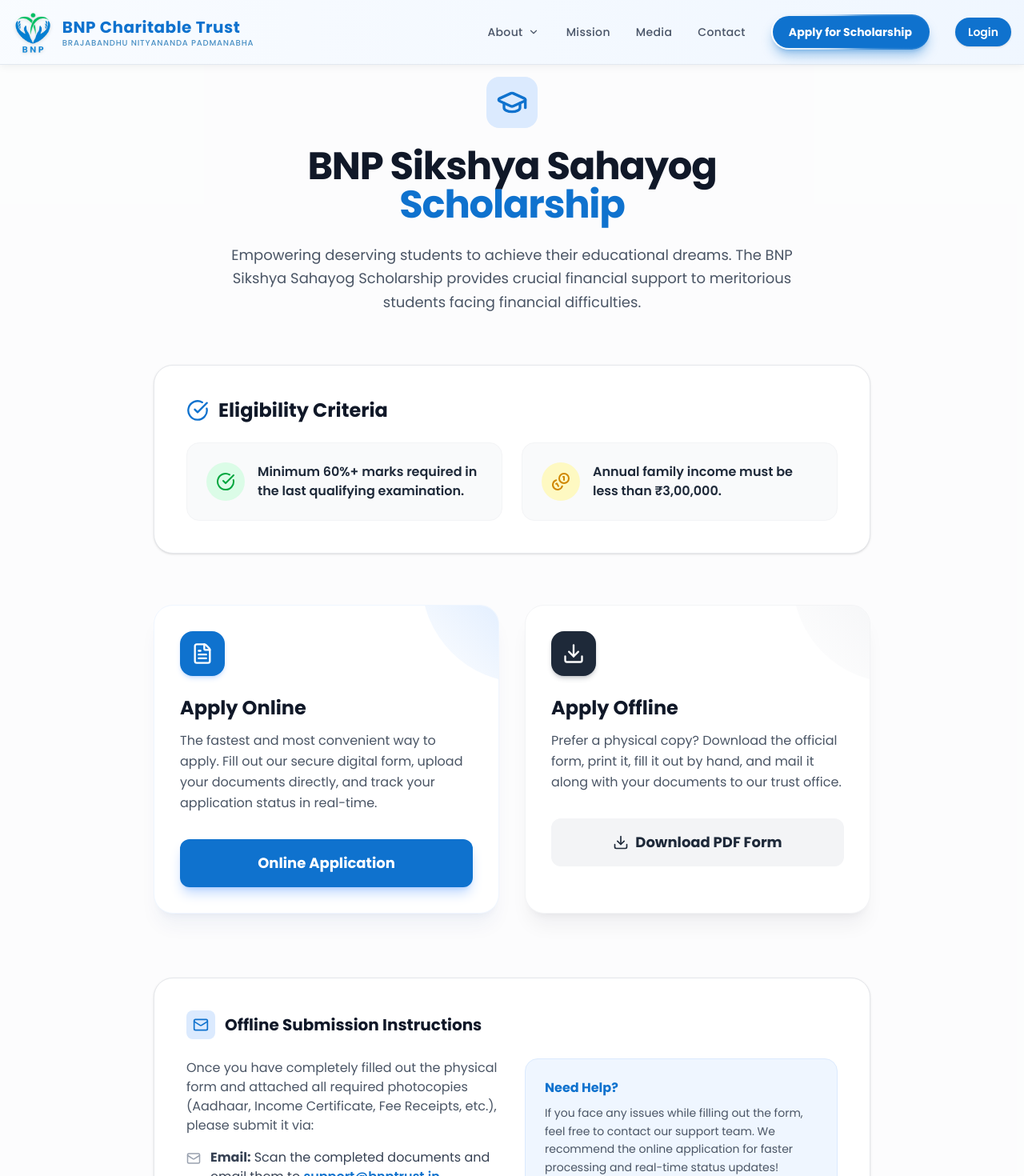
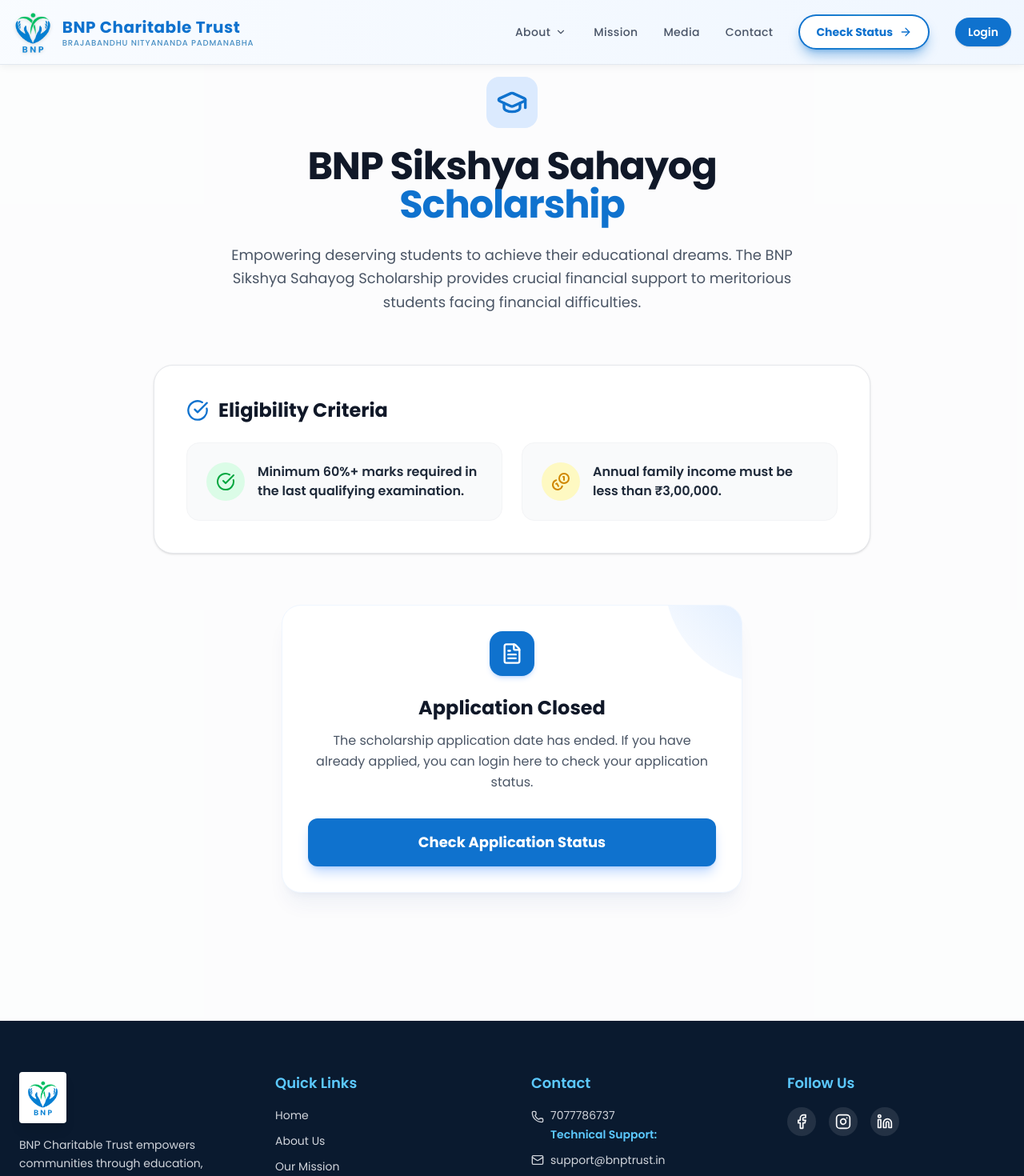
Before and after one commit to ashish1289/bnpcharitabletrust, a React (Vite) app: page /scholarship-info in a window 1280 px wide. Shown: the top 1470 px of the page at 80% size. Built offline with nearby package versions, Linux system fonts and the light colour scheme; the HTML template or start-up script is replaced by a standard one.

Commit message:
feat: Disable scholarship application and signups, update UI for closed period

```diff
--- a/src/components/Navbar.jsx
+++ b/src/components/Navbar.jsx
@@ -1,6 +1,6 @@
 import React, { useState, useRef, useEffect } from "react";
 import { motion, AnimatePresence } from "framer-motion";
-import { Menu, X, ChevronDown, Users, Building2, Info, Star, GraduationCap } from "lucide-react";
+import { Menu, X, ChevronDown, Users, Building2, Info, Star, GraduationCap, ArrowRight } from "lucide-react";
 import { Link, useLocation } from "react-router-dom";
 
 const aboutSubLinks = [
@@ -152,10 +152,19 @@
           ))}
 
           <motion.div whileHover={{ scale: 1.05 }} whileTap={{ scale: 0.95 }} transition={{ type: "spring", stiffness: 400 }}>
+            {/* Original Apply CTA when scholarship is open
             <Link to="/scholarship/apply" className="relative inline-flex overflow-hidden rounded-full p-[2px] shadow-lg shadow-[#0F72CE]/40 group">
               <span className="absolute inset-[-1000%] animate-[spin_2.5s_linear_infinite] bg-[conic-gradient(from_90deg_at_50%_50%,#0F72CE_0%,#ffffff_50%,#0F72CE_100%)]" />
               <span className="relative inline-flex h-full w-full items-center justify-center rounded-full bg-[#0F72CE] px-5 py-2.5 text-sm font-bold text-white transition-all group-hover:bg-[#0A4C8B]">
                 Apply for Scholarship
+              </span>
+            </Link>
+            */}
+            <Link to="/admin/login" className="relative inline-flex overflow-hidden rounded-full p-[2px] shadow-lg shadow-[#0F72CE]/40 group">
+              <span className="absolute inset-0 bg-gradient-to-r from-[#0F72CE] via-[#2185D0] to-[#0F72CE] opacity-100 transition-opacity duration-500"></span>
+              <span className="relative flex items-center justify-center gap-2 rounded-full bg-white px-5 py-2.5 text-sm font-bold text-[#0F72CE] transition-all duration-300 group-hover:bg-transparent group-hover:text-white">
+                Check Status
+                <ArrowRight size={16} className="transition-transform duration-300 group-hover:translate-x-1" />
               </span>
             </Link>
           </motion.div>
@@ -252,10 +261,19 @@
                 </Link>
               ))}
 
+              {/* Original Mobile Apply CTA when scholarship is open
               <Link to="/scholarship/apply" className="relative inline-flex overflow-hidden rounded-full p-[2px] shadow-md shadow-[#0F72CE]/30 w-full mt-2 group block">
                 <span className="absolute inset-[-1000%] animate-[spin_2.5s_linear_infinite] bg-[conic-gradient(from_90deg_at_50%_50%,#0F72CE_0%,#ffffff_50%,#0F72CE_100%)]" />
                 <span className="relative inline-flex h-full w-full items-center justify-center rounded-full bg-[#0F72CE] py-3 text-base font-bold text-white transition-all group-hover:bg-[#0A4C8B]">
                   Apply for Scholarship
+                </span>
+              </Link>
+              */}
+              <Link to="/admin/login" className="relative inline-flex overflow-hidden rounded-full p-[2px] shadow-md shadow-[#0F72CE]/30 w-full mt-2 group block">
+                <span className="absolute inset-0 bg-gradient-to-r from-[#0F72CE] via-[#2185D0] to-[#0F72CE] opacity-100"></span>
+                <span className="relative flex items-center justify-center gap-2 w-full rounded-full bg-white px-4 py-3 text-base font-bold text-[#0F72CE] transition-all duration-300 group-hover:bg-transparent group-hover:text-white">
+                  Check Status
+                  <ArrowRight size={18} />
                 </span>
               </Link>
 
--- a/src/pages/ScholarshipApply.jsx
+++ b/src/pages/ScholarshipApply.jsx
@@ -49,6 +49,7 @@
           <h1 className="text-4xl font-bold text-[#0F72CE]">
             {draftApplication ? 'Resume Your Application' : 'BNP Sikshya Sahayog Scholarship Form'}
           </h1>
+          {/* Original text when scholarship is open
           {draftApplication ? (
             <p className="mt-3 text-gray-600 max-w-2xl mx-auto">
               You're resuming your saved draft. All your previous progress has been loaded.
@@ -56,6 +57,16 @@
           ) : (
             <p className="mt-3 text-gray-600 max-w-2xl mx-auto">
               Eligibility: Students who have secured 60% or above marks in the qualifying examination and whose annual family income does not exceed ₹3,00,000 are eligible to apply for this scholarship.
+            </p>
+          )}
+          */}
+          {draftApplication ? (
+            <p className="mt-3 text-gray-600 max-w-2xl mx-auto">
+              The scholarship application date has ended. You can no longer resume or edit your application.
+            </p>
+          ) : (
+            <p className="mt-3 text-gray-600 max-w-2xl mx-auto">
+              The scholarship application date has ended. No new applications are being accepted at this time.
             </p>
           )}
         </div>
@@ -88,7 +99,10 @@
                 <div className="animate-spin w-10 h-10 border-4 border-[#0F72CE] border-t-transparent rounded-full mx-auto mb-4"></div>
                 <p className="text-gray-500 font-medium">Loading your draft application...</p>
               </div>
-            ) : draftError ? (
+            ) : (
+              <>
+                {/* Original form code when scholarship is open
+                {draftError ? (
                   <div className="rounded-2xl border bg-red-50 p-8 text-center max-w-md mx-auto">
                     <p className="text-red-600 font-semibold mb-4">{draftError}</p>
                     <Link to="/profile" className="inline-flex rounded-full bg-[#0F72CE] px-6 py-2 font-semibold text-white hover:bg-[#0A4C8B]">
@@ -98,6 +112,19 @@
                 ) : (
                   <ScholarshipFormWizard authUser={authUser} draftApplication={draftApplication} />
                 )}
+                */}
+
+                {/* Active code (Application closed) */}
+                <div className="rounded-2xl border bg-yellow-50 p-8 text-center max-w-md mx-auto">
+                  <p className="text-yellow-700 font-semibold mb-4">
+                    The scholarship application date is over. New applications or draft submissions are no longer allowed.
+                  </p>
+                  <Link to="/profile" className="inline-flex rounded-full bg-[#0F72CE] px-6 py-2 font-semibold text-white hover:bg-[#0A4C8B]">
+                    Check Application Status
+                  </Link>
+                </div>
+              </>
+            )}
           </>
         )}
       </section>
--- a/src/pages/ScholarshipInfo.jsx
+++ b/src/pages/ScholarshipInfo.jsx
@@ -61,10 +61,9 @@
             </div>
           </motion.div>
 
-          {/* Application Options */}
+          {/* Application Options (Original Code when scholarship is open)
           <div className="grid md:grid-cols-2 gap-8 max-w-4xl mx-auto mb-20">
 
-            {/* Online Card */}
             <motion.div
               initial={{ opacity: 0, x: -20 }}
               animate={{ opacity: 1, x: 0 }}
@@ -86,7 +85,6 @@
               </div>
             </motion.div>
 
-            {/* Offline Card */}
             <motion.div
               initial={{ opacity: 0, x: 20 }}
               animate={{ opacity: 1, x: 0 }}
@@ -96,8 +94,7 @@
               <div className="absolute top-0 right-0 w-32 h-32 bg-gradient-to-bl from-gray-100 to-transparent rounded-bl-full -mr-8 -mt-8 transition-transform group-hover:scale-110" />
               <div className="relative z-10">
                 <div className="w-14 h-14 bg-gray-800 text-white rounded-2xl flex items-center justify-center mb-6 shadow-md shadow-gray-800/20">
-                  <Download size={28} />
-                </div>
+                  <Download size={28} /                </div>
                 <h3 className="text-2xl font-bold text-gray-900 mb-3">Apply Offline</h3>
                 <p className="text-gray-600 mb-8 leading-relaxed">
                   Prefer a physical copy? Download the official form, print it, fill it out by hand, and mail it along with your documents to our trust office.
@@ -114,8 +111,33 @@
             </motion.div>
 
           </div>
+          */}
 
-          {/* Offline Instructions */}
+          {/* Status Check Card (Active when closed) */}
+          <div className="max-w-xl mx-auto mb-20">
+            <motion.div
+              initial={{ opacity: 0, y: 20 }}
+              animate={{ opacity: 1, y: 0 }}
+              transition={{ delay: 0.1 }}
+              className="bg-white rounded-3xl p-8 shadow-xl shadow-blue-900/5 border border-blue-50 relative overflow-hidden group"
+            >
+              <div className="absolute top-0 right-0 w-32 h-32 bg-gradient-to-bl from-blue-100 to-transparent rounded-bl-full -mr-8 -mt-8 transition-transform group-hover:scale-110" />
+              <div className="relative z-10 text-center">
+                <div className="w-14 h-14 bg-[#0F72CE] text-white rounded-2xl flex items-center justify-center mb-6 mx-auto shadow-md shadow-blue-500/20">
+                  <FileText size={28} />
+                </div>
+                <h3 className="text-2xl font-bold text-gray-900 mb-3">Application Closed</h3>
+                <p className="text-gray-600 mb-8 leading-relaxed">
+                  The scholarship application date has ended. If you have already applied, you can login here to check your application status.
+                </p>
+                <Link to="/admin/login" className="inline-flex items-center justify-center w-full py-4 bg-[#0F72CE] text-white rounded-xl font-bold text-lg hover:bg-[#0A4C8B] transition-colors shadow-lg shadow-blue-500/30">
+                  Check Application Status
+                </Link>
+              </div>
+            </motion.div>
+          </div>
+
+          {/* Offline Instructions (Original code when open)
           <motion.div
             initial={{ opacity: 0, y: 20 }}
             animate={{ opacity: 1, y: 0 }}
@@ -150,6 +172,7 @@
               </div>
             </div>
           </motion.div>
+          */}
 
         </div>
       </div>
--- a/src/pages/StudentProfile.jsx
+++ b/src/pages/StudentProfile.jsx
@@ -110,12 +110,14 @@
                     >
                       <Eye size={16} /> Preview
                     </button>
+                    {/* Original Resume Application button
                     <Link
                       to={`/scholarship/apply?resume=${app._id}`}
                       className="flex items-center gap-2 px-5 py-2 bg-orange-500 text-white text-sm font-bold rounded-full hover:bg-orange-600 transition shadow-sm"
                     >
                       <Edit3 size={16} /> Resume Application
                     </Link>
+                    */}
                   </div>
                 </div>
               ))}
@@ -127,17 +129,22 @@
         <div className="bg-white border rounded-2xl shadow-sm p-8 mb-8">
           <div className="flex items-center justify-between mb-6">
             <h2 className="text-xl font-bold text-gray-800">My Applications</h2>
+            {/* Original New Application button
             <Link to="/scholarship/apply" className="px-4 py-2 rounded-full bg-[#0F72CE] text-white text-sm font-semibold hover:bg-[#0A4C8B] transition">
               + New Application
             </Link>
+            */}
           </div>
 
           {submittedApps.length === 0 ? (
             <div className="text-center py-12 bg-gray-50 rounded-xl border-dashed border-2">
               <p className="text-gray-500 mb-4">You haven't submitted any applications yet.</p>
+              {/* Original Start Application button
               <Link to="/scholarship/apply" className="inline-flex items-center gap-2 px-6 py-2.5 bg-[#0F72CE] text-white font-semibold rounded-full hover:bg-[#0A4C8B] transition text-sm">
                 Start Application
               </Link>
+              */}
+              <p className="text-sm font-semibold text-red-500">The scholarship application date is now closed.</p>
             </div>
           ) : (
             <div className="grid gap-4">
@@ -185,6 +192,7 @@
                 </p>
               </div>
               <div className="flex items-center gap-3">
+                {/* Original Resume button in modal
                 {selectedApp.status === 'draft' && (
                   <Link
                     to={`/scholarship/apply?resume=${selectedApp._id}`}
@@ -193,6 +201,7 @@
                     <Edit3 size={16} /> Resume
                   </Link>
                 )}
+                */}
                 <button onClick={() => setSelectedApp(null)} className="p-2 hover:bg-gray-200 rounded-full transition">
                   <X size={24} className="text-gray-500" />
                 </button>
--- a/src/pages/admin/AdminLoginPage.jsx
+++ b/src/pages/admin/AdminLoginPage.jsx
@@ -166,12 +166,18 @@
             {mode === 'forgot' ? 'Reset Password' : 'Login'}
           </h1>
           <p className="mt-2 text-gray-500 text-sm">
+            {/* Original text when scholarship is open
             {mode === 'forgot'
               ? 'Enter your registered email to receive a one-time password.'
               : 'Students can sign up here. Admins log in with their credentials.'}
+            */}
+            {mode === 'forgot'
+              ? 'Enter your registered email to receive a one-time password.'
+              : 'Please log in with your credentials to check your application status.'}
           </p>
 
           {/* Mode Toggle (Login / Sign Up) */}
+          {/* Original code to uncomment when scholarship starts again
           {mode !== 'forgot' && (
             <div className="mt-6 flex gap-3">
               <button
@@ -185,6 +191,18 @@
                 className={`rounded-full px-4 py-2 text-sm font-semibold transition ${mode === 'signup' ? 'bg-[#0F72CE] text-white' : 'bg-gray-100 text-gray-700 hover:bg-gray-200'}`}
               >
                 Sign Up
+              </button>
+            </div>
+          )}
+          */}
+          {/* Active code (Sign up disabled) */}
+          {mode !== 'forgot' && (
+            <div className="mt-6 flex gap-3">
+              <button
+                onClick={() => switchMode('login')}
+                className={`rounded-full px-4 py-2 text-sm font-semibold transition bg-[#0F72CE] text-white`}
+              >
+                Login
               </button>
             </div>
           )}
@@ -214,8 +232,13 @@
                 <input type="password" name="password" value={form.password} onChange={handleChange} required placeholder="••••••••" className="w-full rounded-xl border border-gray-200 p-3 text-sm focus:outline-none focus:ring-2 focus:ring-[#0F72CE]" />
               </div>
 
+              {/* Original button text when scholarship is open
               <button type="submit" disabled={loading} className="w-full rounded-xl bg-[#0F72CE] px-4 py-3 font-semibold text-white hover:bg-[#0A4C8B] disabled:opacity-70 transition">
                 {loading ? 'Please wait...' : mode === 'login' ? 'Login' : 'Sign Up'}
+              </button>
+              */}
+              <button type="submit" disabled={loading} className="w-full rounded-xl bg-[#0F72CE] px-4 py-3 font-semibold text-white hover:bg-[#0A4C8B] disabled:opacity-70 transition">
+                {loading ? 'Please wait...' : 'Login'}
               </button>
 
               {mode === 'login' && (
--- a/src/sections/AboutSection.jsx
+++ b/src/sections/AboutSection.jsx
@@ -487,11 +487,19 @@
             </p>
 
             <div className="flex flex-col sm:flex-row gap-4 justify-center">
+              {/* Original Apply for Scholarship button when scholarship is open
               <Link
                 to="/scholarship/apply"
                 className="inline-flex justify-center items-center gap-2 bg-white text-[#0A4C8B] font-bold py-4 px-8 rounded-full shadow-xl hover:bg-gray-50 hover:shadow-2xl hover:-translate-y-1 transition-all"
               >
                 Apply for Scholarship <ArrowRight size={20} />
+              </Link>
+              */}
+              <Link
+                to="/admin/login"
+                className="inline-flex justify-center items-center gap-2 bg-white text-[#0A4C8B] font-bold py-4 px-8 rounded-full shadow-xl hover:bg-gray-50 hover:shadow-2xl hover:-translate-y-1 transition-all"
+              >
+                Check Scholarship Status <ArrowRight size={20} />
               </Link>
               <Link
                 to="/contact"
--- a/src/sections/MissionPageSection.jsx
+++ b/src/sections/MissionPageSection.jsx
@@ -386,8 +386,13 @@
           <p className="text-xl text-white/90 leading-relaxed mb-10">
             Real change begins when compassionate people come together with a shared purpose. Through education, scholarships, financial assistance, environmental conservation, and community development, BNP Charitable Trust is creating opportunities that empower individuals and strengthen society.
           </p>
+          {/* Original Apply for Scholarship button when scholarship is open
           <Link to="/scholarship/apply" className="inline-flex items-center justify-center bg-white text-[#0A4C8B] hover:bg-blue-50 font-bold py-4 px-10 rounded-full shadow-lg hover:shadow-xl transition-all duration-300 transform hover:-translate-y-1 text-lg">
             Apply for Scholarship
+          </Link>
+          */}
+          <Link to="/admin/login" className="inline-flex items-center justify-center bg-white text-[#0A4C8B] hover:bg-blue-50 font-bold py-4 px-10 rounded-full shadow-lg hover:shadow-xl transition-all duration-300 transform hover:-translate-y-1 text-lg">
+            Check Scholarship Status
           </Link>
         </motion.div>
       </section>
--- a/src/sections/ScholarshipPromoSection.jsx
+++ b/src/sections/ScholarshipPromoSection.jsx
@@ -61,11 +61,19 @@
               >
                 Learn More <ArrowRight className="w-5 h-5" />
               </Link>
+              {/* Original Apply Now button when scholarship is open
               <Link
                 to="/scholarship/apply"
                 className="inline-flex items-center justify-center gap-2 bg-white text-blue-600 border border-blue-200 hover:border-blue-400 hover:bg-blue-50 font-semibold py-4 px-8 rounded-full shadow-sm transition-all duration-300"
               >
                 Apply Now
+              </Link>
+              */}
+              <Link
+                to="/admin/login"
+                className="inline-flex items-center justify-center gap-2 bg-white text-blue-600 border border-blue-200 hover:border-blue-400 hover:bg-blue-50 font-semibold py-4 px-8 rounded-full shadow-sm transition-all duration-300"
+              >
+                Check Status
               </Link>
             </motion.div>
           </motion.div>
```
Lines whose indentation alone changed are shown as unchanged.
